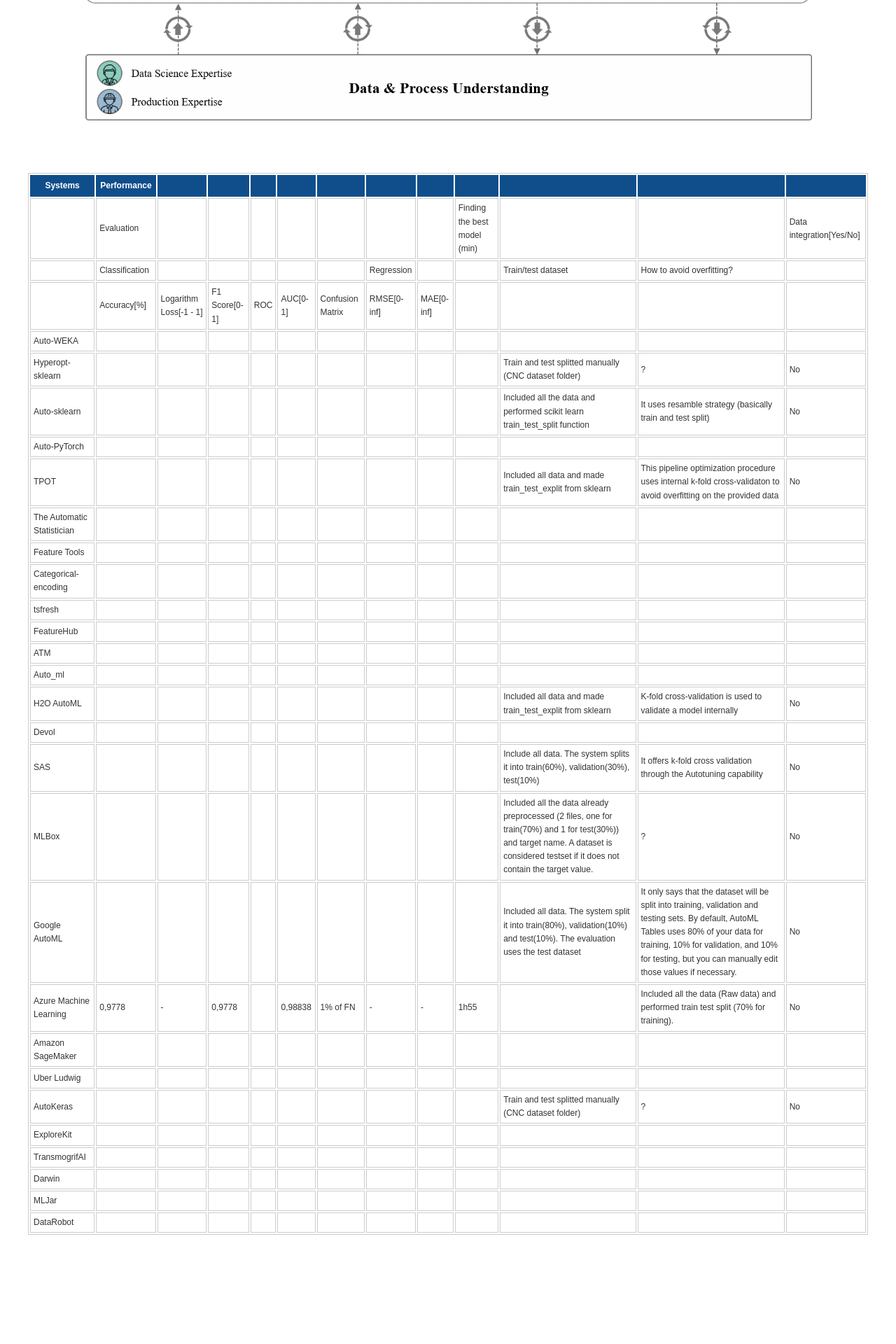
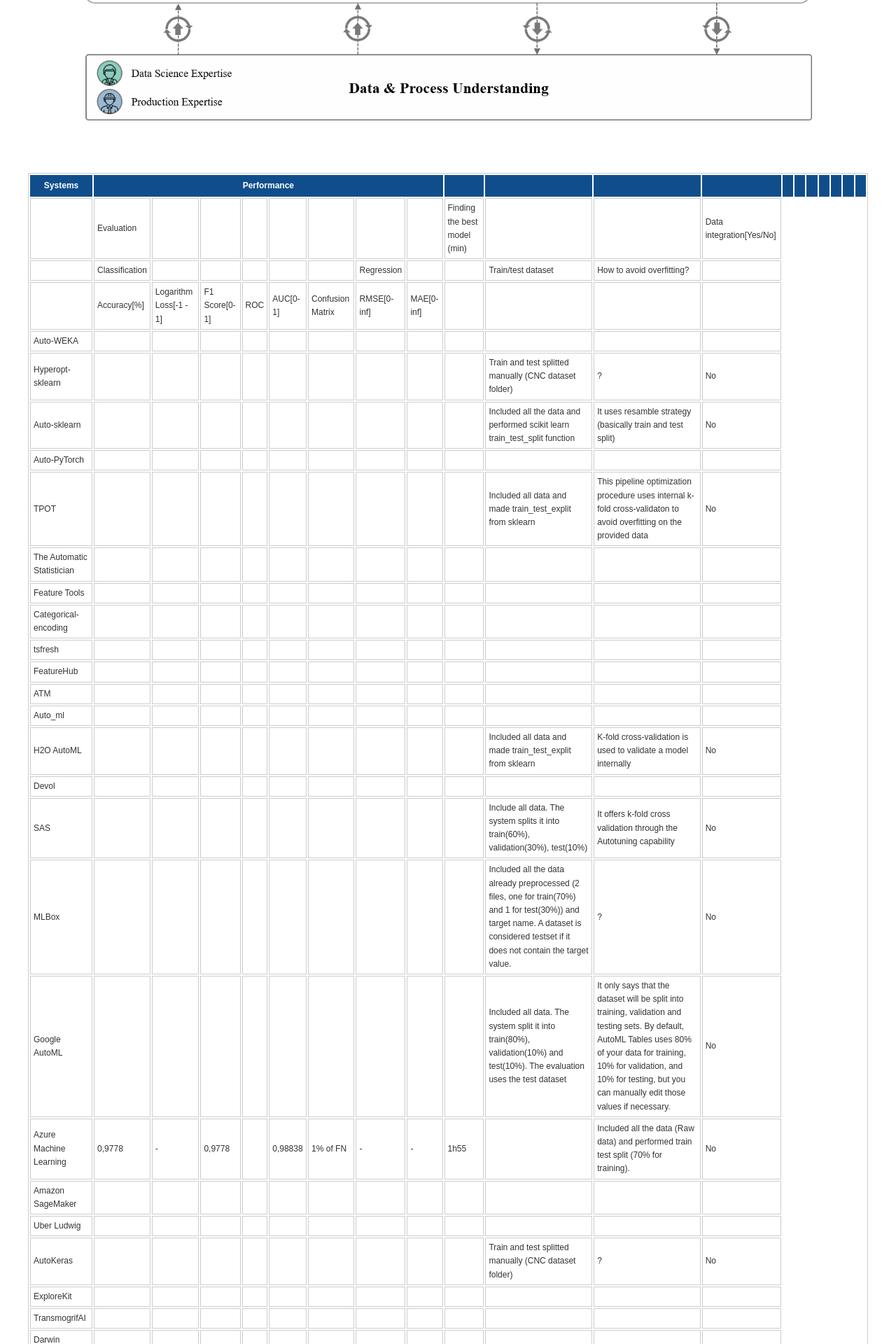
Before and after one commit to jonathankrauss/AutoML-Benchmark, a Jekyll site: the page built from README.md, in a window 1280 px wide. Shown: the part 661-2581 px from the top of the page at 70% size. Built offline with Jekyll 4.4.1, drawn with Linux system fonts in a browser that asks for light colours; our own code applies the rules of GitHub Pages for plain Markdown files; comment, search, counter and statistics services are not loaded.

Commit message:
Update default.html

```diff
--- a/_layouts/default.html
+++ b/_layouts/default.html
@@ -146,7 +146,7 @@
 	}
 </style>
 <table class="tableizer-table">
-<thead><tr class="tableizer-firstrow"><th>Systems</th><th>Performance</th><th>&nbsp;</th><th>&nbsp;</th><th>&nbsp;</th><th>&nbsp;</th><th>&nbsp;</th><th>&nbsp;</th><th>&nbsp;</th><th>&nbsp;</th><th>&nbsp;</th><th>&nbsp;</th><th>&nbsp;</th></tr></thead><tbody>
+<thead><tr class="tableizer-firstrow"><th>Systems</th><th colspan="8">Performance</th><th>&nbsp;</th><th>&nbsp;</th><th>&nbsp;</th><th>&nbsp;</th><th>&nbsp;</th><th>&nbsp;</th><th>&nbsp;</th><th>&nbsp;</th><th>&nbsp;</th><th>&nbsp;</th><th>&nbsp;</th></tr></thead><tbody>
  <tr><td>&nbsp;</td><td>Evaluation</td><td>&nbsp;</td><td>&nbsp;</td><td>&nbsp;</td><td>&nbsp;</td><td>&nbsp;</td><td>&nbsp;</td><td>&nbsp;</td><td>Finding the best model (min)</td><td>&nbsp;</td><td>&nbsp;</td><td>Data integration[Yes/No]</td></tr>
  <tr><td>&nbsp;</td><td>Classification</td><td>&nbsp;</td><td>&nbsp;</td><td>&nbsp;</td><td>&nbsp;</td><td>&nbsp;</td><td>Regression</td><td>&nbsp;</td><td>&nbsp;</td><td>Train/test dataset</td><td>How to avoid overfitting?</td><td>&nbsp;</td></tr>
  <tr><td>&nbsp;</td><td>Accuracy[%]</td><td>Logarithm Loss[-1 - 1]</td><td>F1 Score[0-1]</td><td>ROC</td><td>AUC[0-1]</td><td>Confusion Matrix</td><td>RMSE[0-inf]</td><td>MAE[0-inf]</td><td>&nbsp;</td><td>&nbsp;</td><td>&nbsp;</td><td>&nbsp;</td></tr>
```
